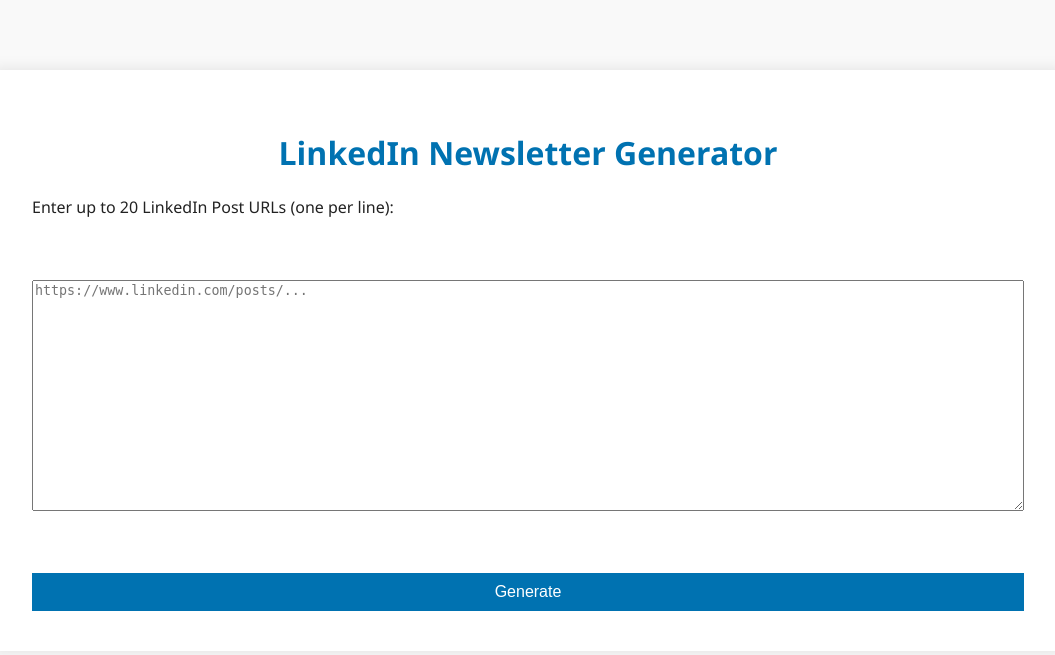
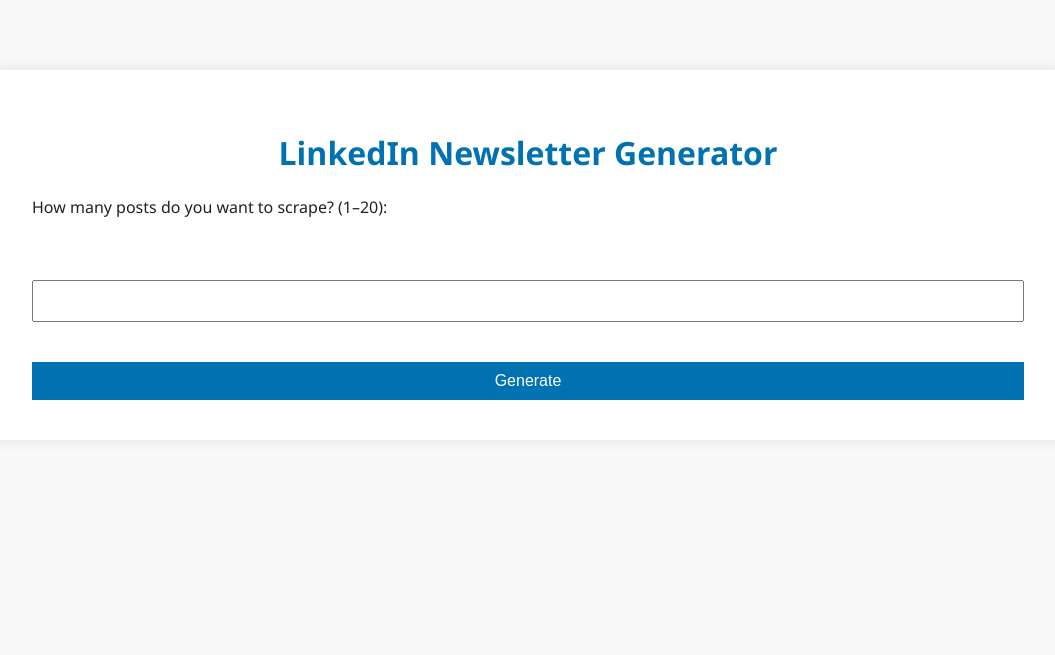
Before and after one commit to Moazam-Alii/Newsletter-, a Flask app: page / in a window 1280 px wide. Shown: the top 655 px of the page, without its empty margins (112-1167 px from the left). Run offline with Flask 3, Linux system fonts and the light colour scheme.

Commit message:
Update index.html

```diff
--- a/templates/index.html
+++ b/templates/index.html
@@ -4,13 +4,42 @@
     <meta charset="UTF-8">
     <title>LinkedIn Newsletter Generator</title>
     <link rel="stylesheet" href="{{ url_for('static', filename='style.css') }}">
+    <script>
+        function generateInputFields() {
+            const numberOfPosts = parseInt(document.getElementById("num_posts").value);
+            const container = document.getElementById("link_inputs");
+            container.innerHTML = ""; // Clear previous inputs
+
+            for (let i = 0; i < numberOfPosts; i++) {
+                const input = document.createElement("input");
+                input.type = "url";
+                input.name = "post_urls";
+                input.placeholder = `LinkedIn Post URL #${i + 1}`;
+                input.required = true;
+                input.style.display = "block";
+                input.style.marginBottom = "10px";
+                container.appendChild(input);
+            }
+        }
+
+        function validateNumberInput(event) {
+            const value = parseInt(event.target.value);
+            if (value < 1 || value > 20) {
+                alert("Please enter a number between 1 and 20.");
+                event.target.value = "";
+            } else {
+                generateInputFields();
+            }
+        }
+    </script>
 </head>
 <body>
     <div class="container">
         <h1>LinkedIn Newsletter Generator</h1>
         <form action="/results" method="POST">
-            <label for="post_urls">Enter up to 20 LinkedIn Post URLs (one per line):</label><br>
-            <textarea name="post_urls" rows="15" cols="80" placeholder="https://www.linkedin.com/posts/..." required></textarea><br>
+            <label for="num_posts">How many posts do you want to scrape? (1–20):</label><br>
+            <input type="number" id="num_posts" name="num_posts" min="1" max="20" required oninput="validateNumberInput(event)">
+            <div id="link_inputs"></div>
             <button type="submit">Generate</button>
         </form>
     </div>
```
